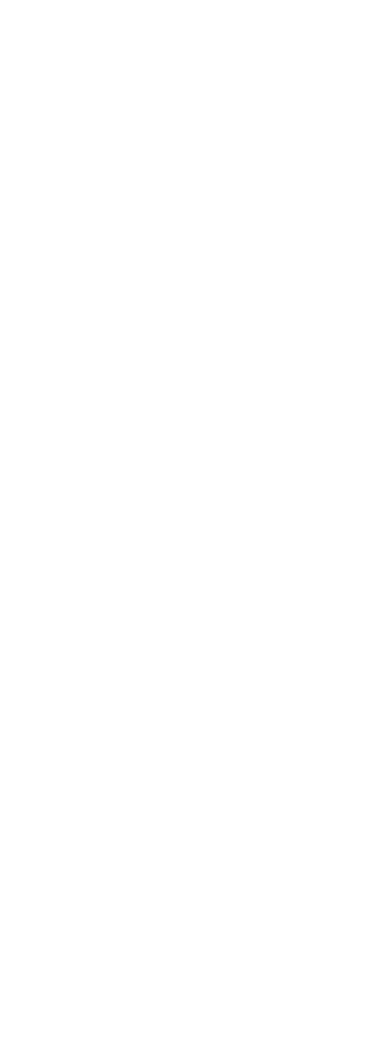
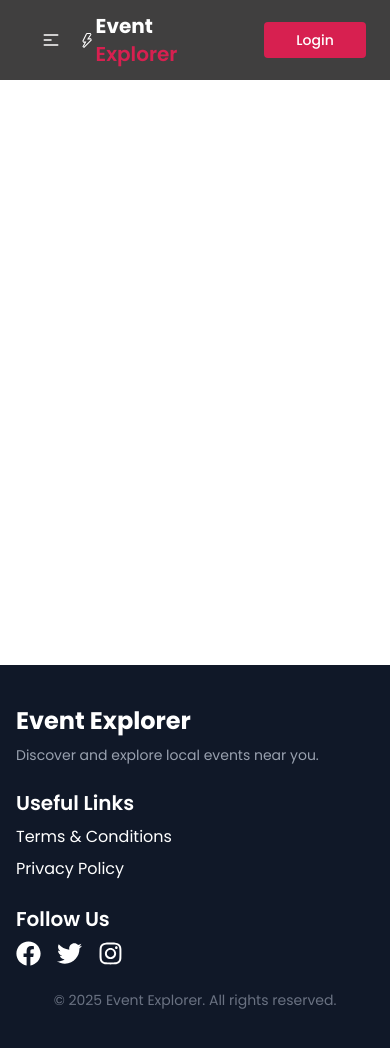
Before and after one commit to mdabdullahr/event-explore-repo, a React (Vite) app: page / in a window 390 px wide. Before the commit the page ends 844 px from the top, so only its background shows below. Built offline with nearby package versions, Linux system fonts and the light colour scheme.

Commit message:
added responsive navbar and footer, please sent it

```diff
--- a/package.json
+++ b/package.json
@@ -13,6 +13,7 @@
     "@tailwindcss/vite": "^4.1.5",
     "react": "^19.0.0",
     "react-dom": "^19.0.0",
+    "react-icons": "^5.5.0",
     "react-router": "^7.5.3",
     "tailwindcss": "^4.1.5"
   },
--- a/src/Layout/Root.jsx
+++ b/src/Layout/Root.jsx
@@ -9,7 +9,7 @@
         <header>
             <Navbar></Navbar>
         </header>
-        <main>
+        <main className="h-[calc(100vh-259px)] overflow-y-auto">
             <Outlet></Outlet>
         </main>
         <footer>
--- a/src/components/Footer/Footer.jsx
+++ b/src/components/Footer/Footer.jsx
@@ -1,10 +1,55 @@
-import React from 'react';
+import React from "react";
+import { FaFacebook, FaInstagram, FaInstagramSquare, FaTwitter } from "react-icons/fa";
 
 const Footer = () => {
   return (
-    <div>
+    <footer className="bg-gray-900 text-white py-10 px-4">
+      <div className="max-w-6xl mx-auto grid grid-cols-1 md:grid-cols-3 gap-6">
+        {/* Logo and About */}
+        <div>
+          <h2 className="text-2xl font-bold">Event Explorer</h2>
+          <p className="mt-2 text-sm text-gray-400">
+            Discover and explore local events near you.
+          </p>
+        </div>
 
-    </div>
+        {/* Useful Links */}
+        <div>
+          <h3 className="text-xl font-semibold mb-2">Useful Links</h3>
+          <ul className="space-y-2">
+            <li>
+              <a href="/terms" className="hover:text-blue-400">
+                Terms & Conditions
+              </a>
+            </li>
+            <li>
+              <a href="/privacy" className="hover:text-blue-400">
+                Privacy Policy
+              </a>
+            </li>
+          </ul>
+        </div>
+
+        {/* Social Media */}
+        <div>
+          <h3 className="text-xl font-semibold mb-2">Follow Us</h3>
+          <div className="flex space-x-4">
+            <a href="https://www.facebook.com/" target="_blank">
+            <FaFacebook size={25} />
+            </a>
+            <a href="https://twitter.com" target="_blank">
+            <FaTwitter size={25}/>
+            </a>
+            <a href="https://instagram.com" target="_blank">
+            <FaInstagram size={25} />
+            </a>
+          </div>
+        </div>
+      </div>
+      <p className="text-center mt-6 text-sm text-gray-500">
+        © 2025 Event Explorer. All rights reserved.
+      </p>
+    </footer>
   );
 };
 
--- a/src/components/Navbar/Navbar.jsx
+++ b/src/components/Navbar/Navbar.jsx
@@ -1,9 +1,58 @@
-import React from 'react';
+import React from "react";
+import { NavLink } from "react-router";
+import { VscSymbolEvent } from "react-icons/vsc";
+
+const links = <>
+     <li className="text-lg md:text-xl text-base-100"><NavLink to="/">Home</NavLink></li>
+     <li className="text-lg md:text-xl text-base-100"><NavLink to="blogs">Blogs</NavLink></li>
+     <li className="text-lg md:text-xl text-base-100"><NavLink to="profile">Profile</NavLink></li>
+    </>
 
 const Navbar = () => {
   return (
-    <div>
+    <div className="bg-primary">
+      <div className="navbar w-11/12
+     mx-auto py-3">
+      <div className="navbar-start">
+        <div className="dropdown">
+          <div tabIndex={0} role="button" className="btn btn-ghost lg:hidden">
+            <svg
+              xmlns="http://www.w3.org/2000/svg"
+              className="h-5 w-5"
+              fill="none"
+              viewBox="0 0 24 24"
+              stroke="currentColor"
+              color="white"
+            >
+              {" "}
+              <path
+                strokeLinecap="round"
+                strokeLinejoin="round"
+                strokeWidth="2"
+                d="M4 6h16M4 12h8m-8 6h16"
+              />{" "}
+            </svg>
+          </div>
+          <ul
+            tabIndex={0}
+            className="menu menu-sm dropdown-content bg-primary rounded-box z-1 mt-3 w-52 p-2 shadow"
+          >
+            {links}
+          </ul>
+        </div>
+        <VscSymbolEvent size={25} color="#FFFFFF"/>
 
+        <a className="text-xl md:text-2xl font-bold text-base-100">Event <span className="text-secondary font-semibold">Explorer</span></a>
+      </div>
+      <div className="navbar-center hidden lg:flex">
+        <ul className="menu menu-horizontal px-1">
+          {links}
+        </ul>
+      </div>
+      <div className="navbar-end">
+        <a className="text-base-100 bg-secondary text-sm md:text-xl font-medium px-8 py-2 rounded">Login</a>
+      </div>
+    </div>
     </div>
   );
 };
--- a/src/index.css
+++ b/src/index.css
@@ -20,5 +20,5 @@
 
 
   a.active{
-    @apply bg-base-300 text-primary
+    @apply underline text-secondary
   }
```
Also changed, not shown: 1 other file (tests, documents, lock files or other folders).
